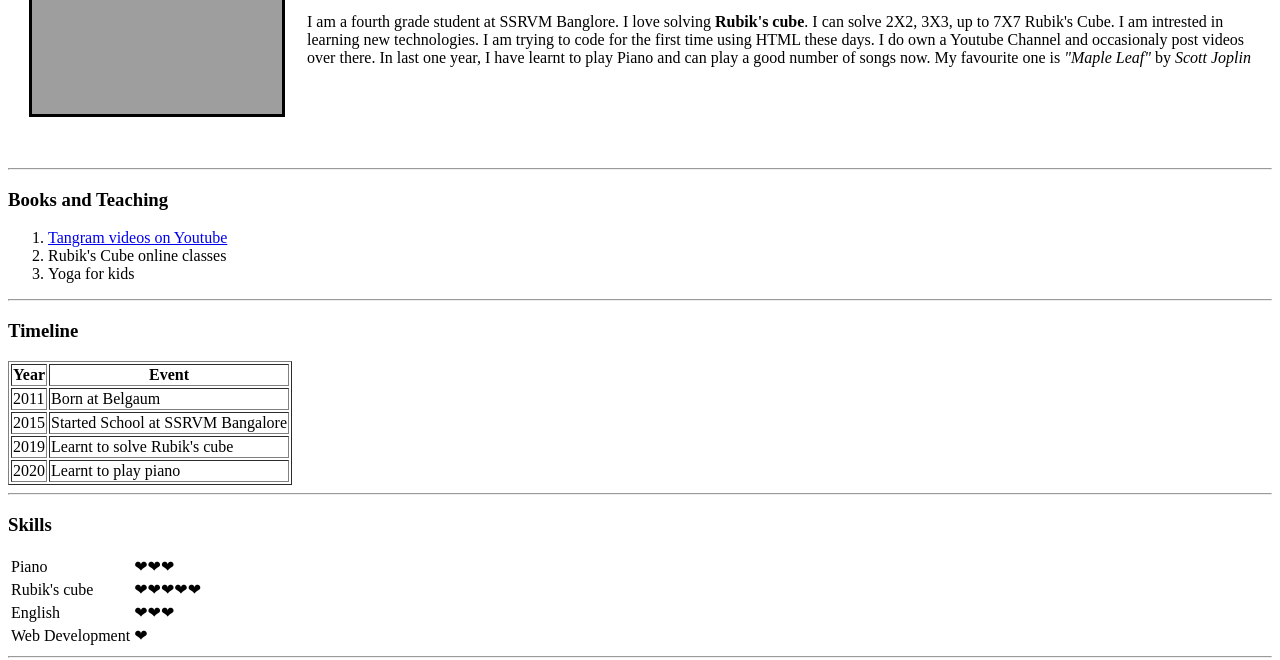
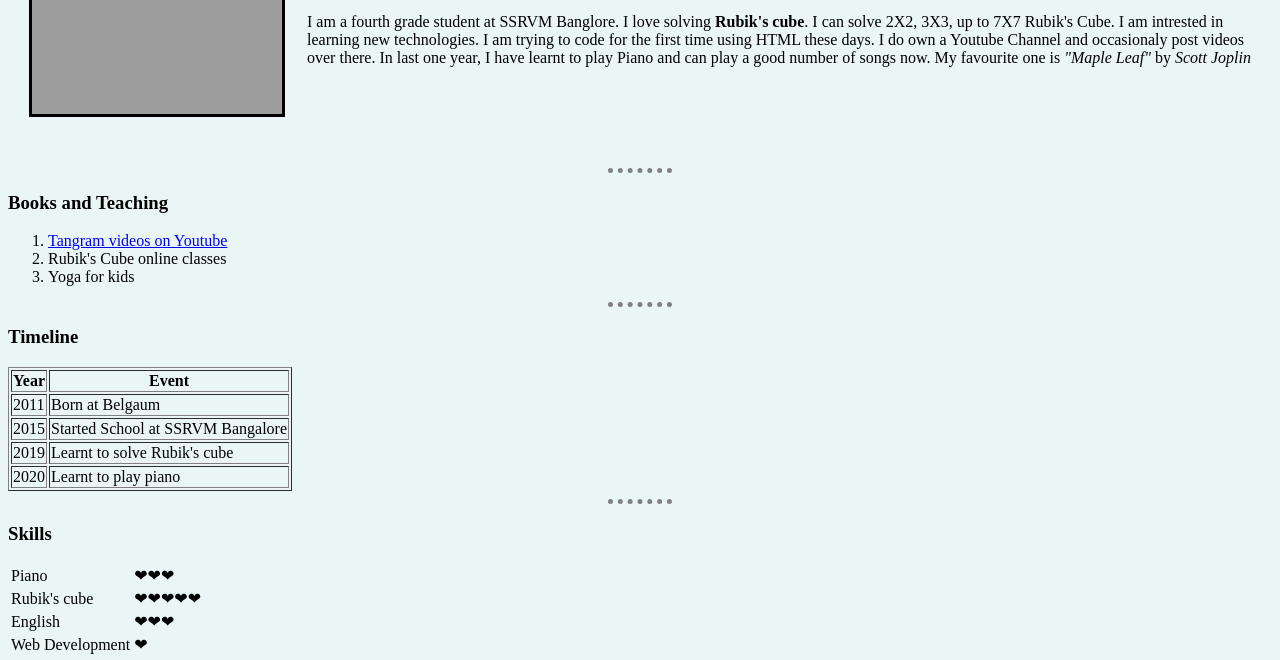
Before and after one commit to veervishal/AwesomeDude, a plain HTML site: page index.html in a window 1280 px wide. Shown: the part 168-828 px from the top of the page. Drawn offline with Linux system fonts and the light colour scheme; grey boxes are pictures that could not be loaded.

Commit message:
CSS
Changed background color and border style for HR using CSS

```diff
--- a/index.html
+++ b/index.html
@@ -3,6 +3,23 @@
   <head>
     <meta charset="utf-8">
     <title>Veer's Personal site</title>
+
+    <style media="screen">
+      body {
+              background-color: #EAF6F6;
+           }
+
+      hr   {
+              border-style: none;
+              border-top-style: dotted;
+              border-color: grey;
+              border-width: 5px;
+              height: 0px;
+              width: 5%;
+           }
+
+    </style>
+
   </head>
   <body>
     <table cellspacing="20">
```
